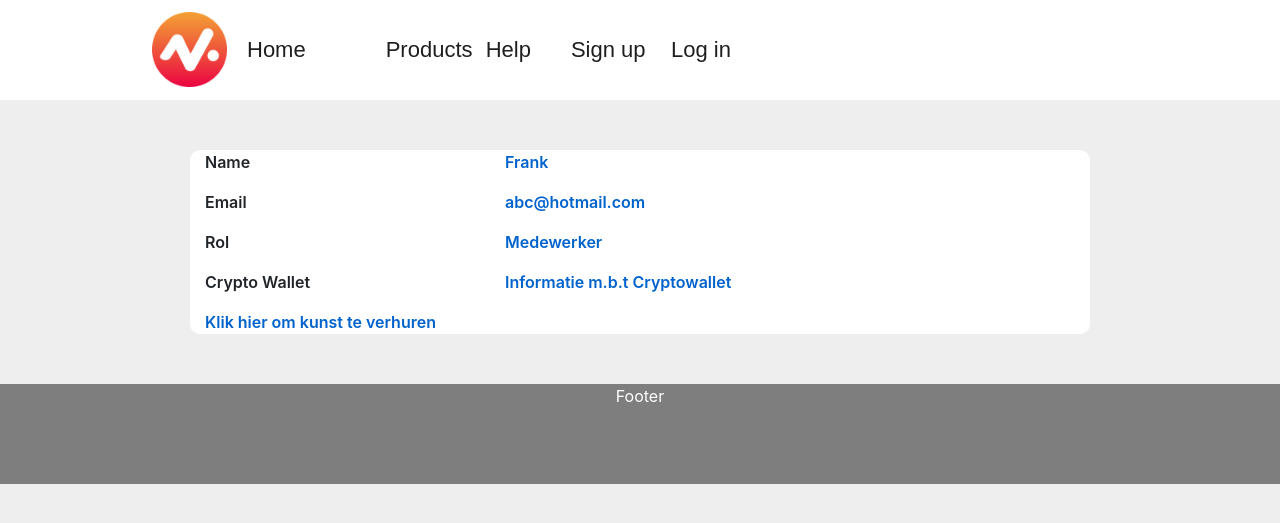
After one commit to Zaphi3r/Webshop-Novi-Kunstuitleen, a PHP site: page /profile.php in a window 1280 px wide. The commit adds this page. Shown: the top 523 px of the page. Run offline with PHP 8.4, Linux system fonts and the light colour scheme.

Commit message:
Add files via upload

```diff
--- a/novikunstuitleen/css/style.css
+++ b/novikunstuitleen/css/style.css
@@ -12,10 +12,14 @@ body {
 .wrapper{
     margin: 0 auto;
     width: 1000px;
-
 }
 
+.container{
+    margin: 0 auto;
+    width: 1000px;
+}
 nav {
+
     width: 100%;
     height: 100px;
     background-color: #fff;
@@ -23,7 +27,8 @@ nav {
 
 ul {
     font-size: 22px;
-
+    white-space: nowrap;
+    overflow: hidden;
 }
 
 ul li {
@@ -122,11 +127,11 @@ ul li a:hover {
 }
 
 .footer {
-    position: fixed;
+
     left: 0;
     bottom: 0;
     width: 100%;
-    height: 200px;
+    height: 100px;
     background-color: rgb(126, 126, 126);
     color: white;
     text-align: center;
@@ -259,3 +264,29 @@ ul li a:hover {
     color: #333333;
     font-size: 20px;
 }
+
+
+
+
+
+.profile-tab label{
+    font-weight: 600;
+}
+.profile-tab p{
+    font-weight: 600;
+    color: #0062cc;
+
+}
+
+.profile-page{
+    background-color: white;
+    margin: 50px;
+    border-radius: 10px;
+}
+
+.profile-page h2{
+    text-align: center;
+    font-size: 20px;
+    padding-top: 10px;
+    margin-bottom: 20px;
+}
--- a/novikunstuitleen/header.php
+++ b/novikunstuitleen/header.php
@@ -7,7 +7,9 @@
     <head>
         <meta charset="utf-8">
         <title>Novi Kunstuitleen</title>
+        <link href="//maxcdn.bootstrapcdn.com/bootstrap/4.1.1/css/bootstrap.min.css" rel="stylesheet" id="bootstrap-css">
         <link rel="stylesheet" type="text/css" href="css/style.css">
+
     </head>
     <body>
 
--- a/novikunstuitleen/products.php
+++ b/novikunstuitleen/products.php
@@ -2,7 +2,11 @@
     include_once 'header.php';
 ?>
 
-
+<link rel="stylesheet" href="https://maxcdn.bootstrapcdn.com/bootstrap/3.3.6/css/bootstrap.min.css" />
+        <link rel="stylesheet" href="css/cart.css" />
+<?php
+    include_once 'cart.php'
+?>
 
 
 <?php
--- /dev/null
+++ b/novikunstuitleen/profile.php
@@ -0,0 +1,69 @@
+<?php
+    include_once 'header.php';
+?>
+         <div class="profile-page">
+                        <?php
+        if (isset($_SESSION["useruid"])) {
+            echo "<h2> Hello there, " . $_SESSION["useruid"] . "!</h2>";
+            }
+        ?>
+
+
+
+
+                    <div class="col-md-8">
+                        <div class="tab-content profile-tab" id="myTabContent">
+                                        <div class="row">
+                                            <div class="col-md-6">
+                                                <label>Name</label>
+                                            </div>
+                                            <div class="col-md-6">
+                                                <p>Frank</p>
+                                            </div>
+                                        </div>
+                                        <div class="row">
+                                            <div class="col-md-6">
+                                                <label>Email</label>
+                                            </div>
+                                            <div class="col-md-6">
+                                                <p>abc@hotmail.com</p>
+                                            </div>
+                                        </div>
+                                        <div class="row">
+                                            <div class="col-md-6">
+                                                <label>Rol</label>
+                                            </div>
+                                            <div class="col-md-6">
+                                                <p>Medewerker</p>
+                                            </div>
+                                        </div>
+                                        <div class="row">
+                                            <div class="col-md-6">
+                                                <label>Crypto Wallet</label>
+                                            </div>
+                                            <div class="col-md-6">
+                                                <p>Informatie m.b.t Cryptowallet</p>
+                                            </div>
+                                        </div>
+                                        <p>Klik hier om kunst te verhuren</p>
+                            </div>
+
+                                    </div>
+                                </div>
+                            </div>
+                        </div>
+                    </div>
+                </div>
+        </div>
+
+
+
+
+
+
+
+
+
+<?php
+    include_once 'footer.php';
+?>
```
Also changed, not shown: novikunstuitleen/cart.php (added, +41 -0 lines), novikunstuitleen/css/cart.css (added, +29 -0 lines), novikunstuitleen/schilderij1.jpg (added), novikunstuitleen/schilderij2.jpg (added), novikunstuitleen/schilderij3.jpg (added), novikunstuitleen/schilderij4.jpg (added), novikunstuitleen/schilderij5.jpg (added), novikunstuitleen/schilderij6.jpg (added), novikunstuitleen/schilderij7.jpg (added), novikunstuitleen/schilderij8.jpg (added).
